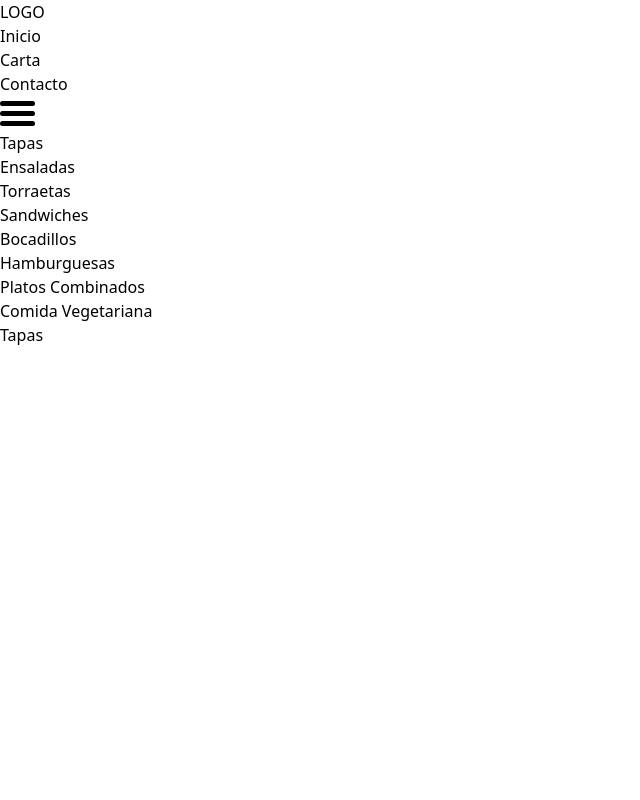
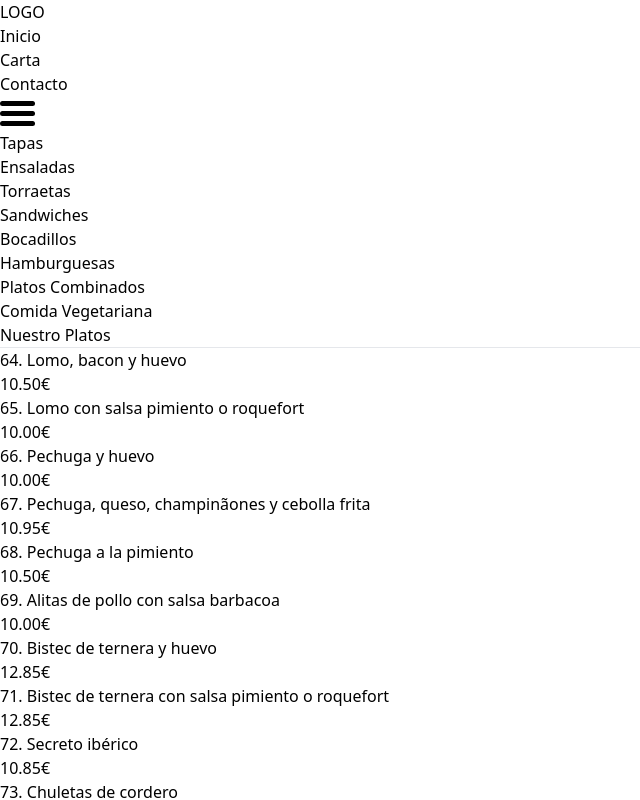
Before and after one commit to ssoare/vite-react, a React (Vite) app: page /carta in a window 1280 px wide. Both pictures are taken after a click on the item "Platos Combinados". Shown: the top 800 px of the page, without its empty margins (0-640 px from the left). Built offline with nearby package versions, Linux system fonts and the light colour scheme.

Commit message:
platos combinados añadidos

```diff
--- a/src/pages/submenu/PlatosCombinados.jsx
+++ b/src/pages/submenu/PlatosCombinados.jsx
@@ -1,7 +1,54 @@
-function Tapas() {
+// import './PlatosCombinadosInfantil'
+import platosCombinadosInfantil from './PlatosCombinadosInfantil'
+
+const platosCombinados = {
+    'Lomo, bacon y huevo': { id: 64, description: '', price: 10.50 , image: '' } ,
+    'Lomo con salsa pimiento o roquefort': { id: 65, description: '', price: 10.00 , image: '' } ,
+    'Pechuga y huevo': { id: 66, description: '', price: 10.00 , image: '' } ,
+    'Pechuga, queso, champinãones y cebolla frita': { id: 67, description: '', price: 10.95 , image: '' } ,
+    'Pechuga a la pimiento': { id: 68, description: '', price: 10.50 , image: '' } ,
+    'Alitas de pollo con salsa barbacoa': { id: 69, description: '', price: 10.00 , image: '' } ,
+    'Bistec de ternera y huevo': { id: 70, description: '', price: 12.85 , image: '' } ,
+    'Bistec de ternera con salsa pimiento o roquefort': { id: 71, description: '', price: 12.85 , image: '' } ,
+    'Secreto ibérico': { id: 72, description: '', price: 10.85 , image: '' } ,
+    'Chuletas de cordero': { id: 73, description: '', price: 14.95 , image: '' } ,
+    'Solomillo de ternera': { id: 74, description: '', price: 16.50 , image: '' } ,
+    'Entrecot de ternera': { id: 75, description: '', price: 16.50 , image: '' } ,
+    'Parrillada de carne (pechuga, lomo, ternera, longaniza y chorizo)': { id: 76, description: '', price: 16.85 , image: '' } ,
+    'Chipirones con salsa verde': { id: 77, description: '', price: 14.85 , image: '' } ,
+    'Sepia a la plancha con salsa verde': { id: 78, description: '', price: 14.85 , image: '' } ,
+    'Empereador a la plancha con salsa verde': { id: 79, description: '', price: 14.85 , image: '' } ,
+}
+
+function PlatosCombinados() {
     return(
-        <h1>Tapas</h1>
+        <>
+            <h1 className='text-center text-2xl font-semibold'>Nuestro Platos</h1>
+            <hr className='my-4 w-6/12 mx-auto' />
+            {Object.entries(platosCombinados).map(([name, details]) => (
+                <article className="flex mb-8 justify-between items-center">
+                    <div className="basis-4/5">
+                        <h3 className="text-xl font-semibold">{details.id}. {name}</h3>
+                        <p className="italic text-gray-700">{details.description}</p>
+                    </div>
+                    <p>{details.price.toFixed(2)}€</p>
+                    {/* Add image rendering here if available */}
+                </article>
+            ))}
+            <h1 className='text-center text-2xl font-semibold'>Platos infantiles</h1>
+            <hr className='my-4 w-6/12 mx-auto' />
+            {Object.entries(platosCombinadosInfantil).map(([name, details]) => (
+                <article className="flex mb-8 justify-between items-center">
+                    <div className="basis-4/5">
+                        <h3 className="text-xl font-semibold">{details.id}. {name}</h3>
+                        <p className="italic text-gray-700">{details.description}</p>
+                    </div>
+                    <p>{details.price.toFixed(2)}€</p>
+                    {/* Add image rendering here if available */}
+                </article>
+            ))}
+        </>
     )
 }
 
-export default Tapas
+export default PlatosCombinados
--- /dev/null
+++ b/src/pages/submenu/PlatosCombinadosInfantil.jsx
@@ -0,0 +1,11 @@
+const platosCombinadosInfantil = {
+    'Hamburguesa, queso y patatas': { id: 80, description: '', price: 6.70 , image: '' } ,
+    'Longaniza con patatas': { id: 81, description: '', price: 6.70 , image: '' } ,
+    'Frankfurt con patatas': { id: 82, description: '', price: 6.70 , image: '' } ,
+    'Pechuga de pollo empanada con patatas': { id: 83, description: '', price: 6.70 , image: '' } ,
+    'Nuggets de pollo con patatas': { id: 84, description: '', price: 6.70 , image: '' } ,
+    'Tortilla francesa con longaniza': { id: 85, description: '', price: 6.70 , image: '' } ,
+    'Huevos con patatas': { id: 86, description: '', price: 6.70 , image: '' } ,
+}
+
+export default platosCombinadosInfantil
```
Also changed, not shown: src/pages/submenu/Ensaladas.jsx (+0 -19 lines).
